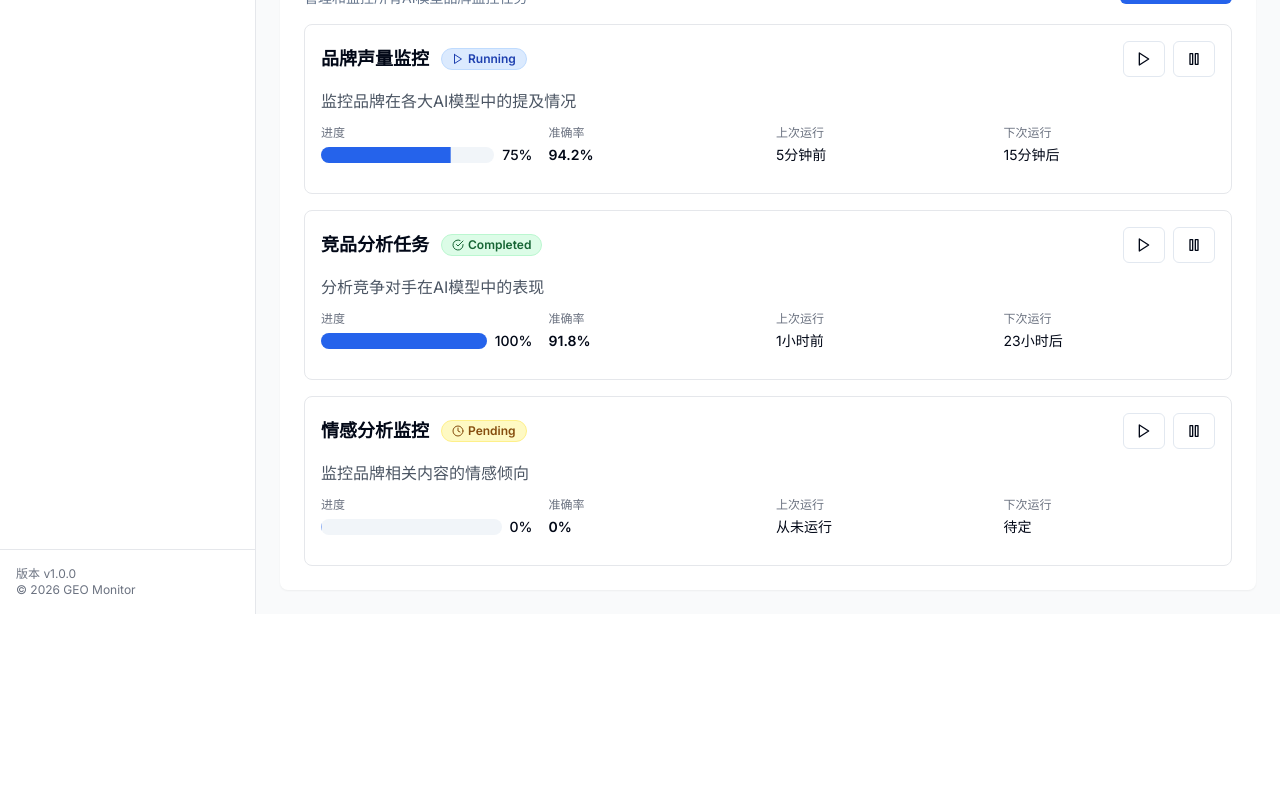
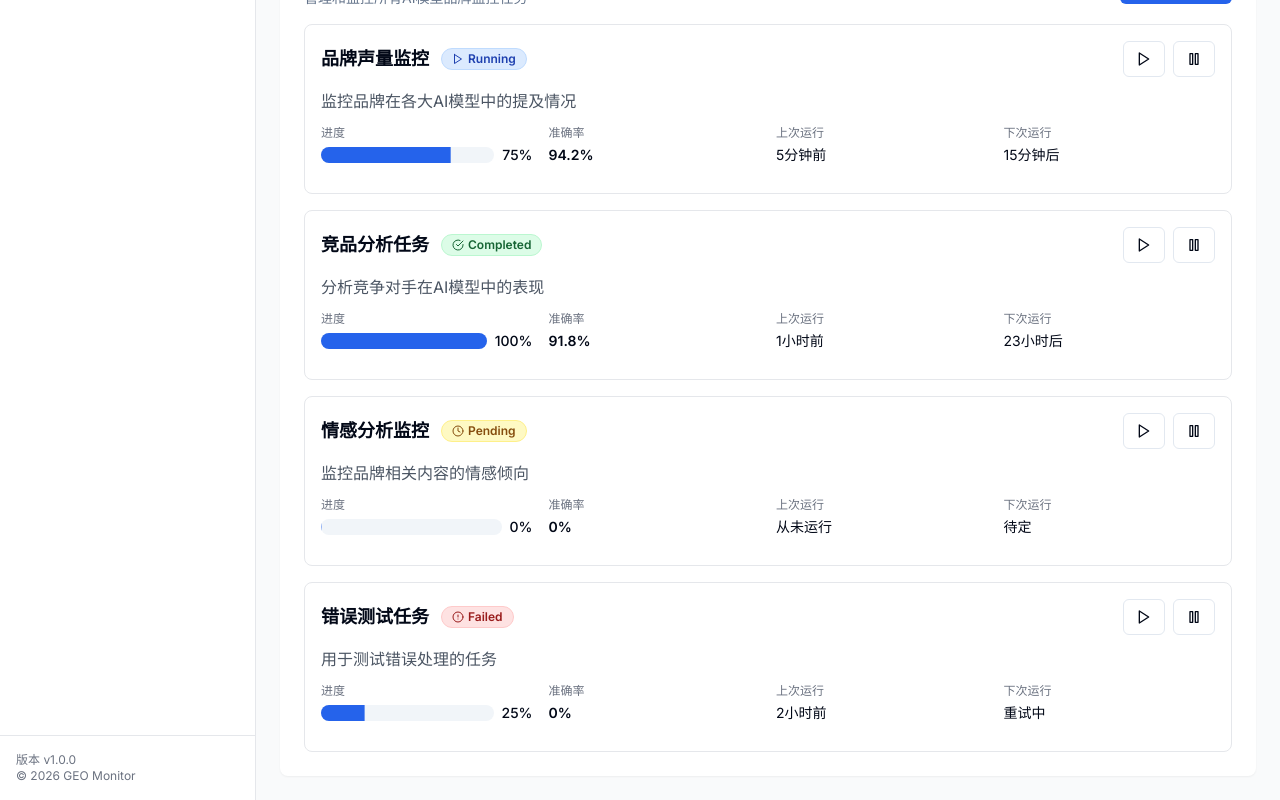
Before and after one commit to IceThunder/geo-monitor, a Next.js app in the folder frontend/: page /tasks in a window 1280 px wide. Shown: the part 382-1182 px from the top of the page. Before the commit the page ends 996 px from the top, so only its background shows below. Built offline with nearby package versions, Linux system fonts and the light colour scheme.

Commit message:
修复TypeScript类型错误 - 添加failed状态任务
- 在GoogleTasksSimple组件中添加failed状态的模拟任务
- 解决TypeScript编译错误：status类型不匹配问题
- 本地构建测试通过，所有类型检查正常
- 修复Vercel线上环境编译失败问题

```diff
--- a/frontend/src/app/tasks/google-tasks-simple.tsx
+++ b/frontend/src/app/tasks/google-tasks-simple.tsx
@@ -48,6 +48,16 @@ const mockTasks = [
     accuracy: 0,
     lastRun: '从未运行',
     nextRun: '待定',
+  },
+  {
+    id: '4',
+    name: '错误测试任务',
+    description: '用于测试错误处理的任务',
+    status: 'failed' as const,
+    progress: 25,
+    accuracy: 0,
+    lastRun: '2小时前',
+    nextRun: '重试中',
   },
 ];
 
```
